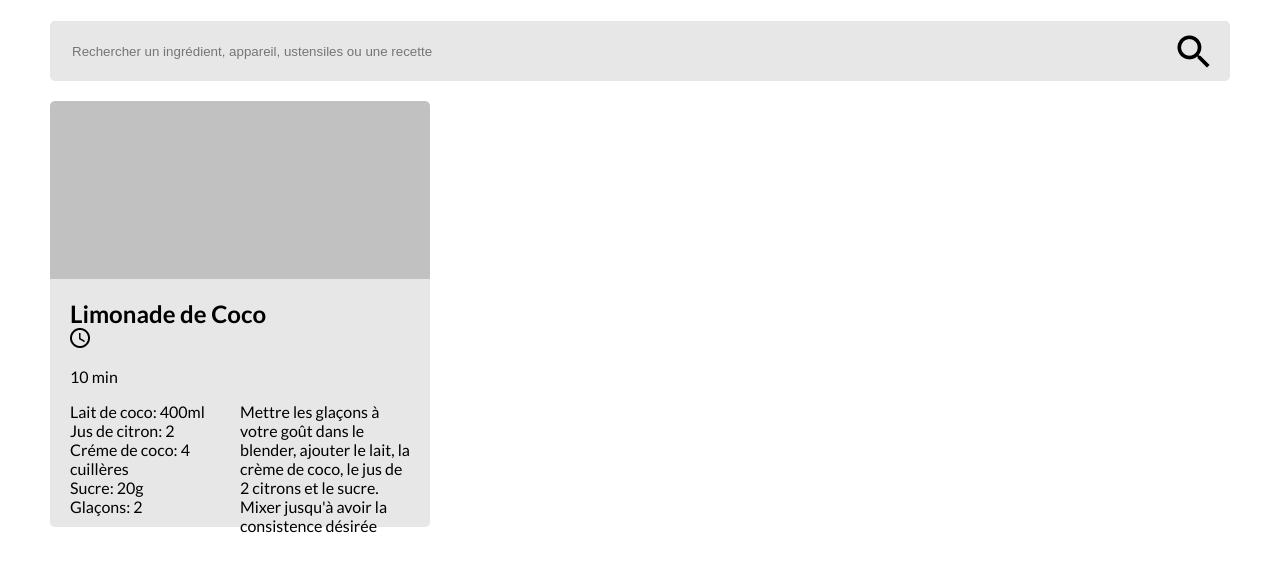
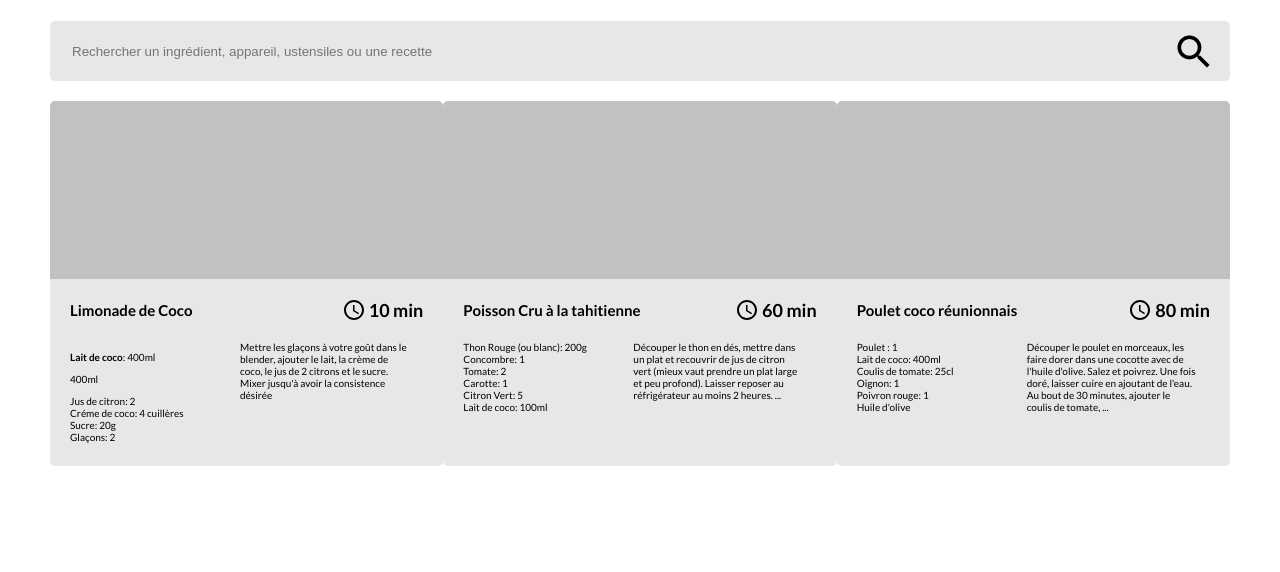
Before and after one commit to MonaH-Dev/MonaHorri_7_08102021, a website: page projet/index.html in a window 1280 px wide. Shown: the part 110-682 px from the top of the page. Drawn offline with Linux system fonts and the light colour scheme.

Commit message:
intégration OK (sauf filtres)

```diff
--- a/projet/index.html
+++ b/projet/index.html
@@ -1,12 +1,12 @@
 <!DOCTYPE html>
 <html lang="en">
   <head>
-    <meta charset="UTF-8">
-    <meta http-equiv="X-UA-Compatible" content="IE=edge">
-    <meta name="viewport" content="width=device-width, initial-scale=1.0">
+    <meta charset="UTF-8" />
+    <meta http-equiv="X-UA-Compatible" content="IE=edge" />
+    <meta name="viewport" content="width=device-width, initial-scale=1.0" />
     <title>Les petits plats - accueil</title>
 
-    <link rel="stylesheet" href="../projet/css/style.css">
+    <link rel="stylesheet" href="../projet/css/style.css" />
   </head>
 
   <body>
@@ -19,8 +19,17 @@
     </header>
     <!-- SEARCH BOX ------------------------->
     <div class="searchbox">
-        <input type="research" name="idea" placeholder="Rechercher un ingrédient, appareil, ustensiles ou une recette" maxlength="200"/>
-        <img class="searchbox__icon" src="../projet/img/search.png" alt="Icon Search">
+      <input
+        type="research"
+        name="idea"
+        placeholder="Rechercher un ingrédient, appareil, ustensiles ou une recette"
+        maxlength="200"
+      />
+      <img
+        class="searchbox__icon"
+        src="../projet/img/search.png"
+        alt="Icon Search"
+      />
     </div>
 
     <!-- SELECTED --------------------------->
@@ -33,29 +42,101 @@
           <div class="recipe-prez">
             <h2>Limonade de Coco</h2>
             <div class="recipe-prez__timing">
-                          <img class="recipe-prez__timing--icon" src="../projet/img/time.png" alt="timer icon">
+              <img
+                class="recipe-prez__timing--icon"
+                src="../projet/img/time.svg"
+                alt="timer icon"
+              />
               <p class="recipe-prez__timing--duration">10 min</p>
             </div>
           </div>
           <div class="recipe-details">
             <div class="recipe-details__ingredient">
-                        Lait de coco: 400ml <br>
-                        Jus de citron: 2 <br>
-                        Créme de coco: 4 cuillères <br>
-                        Sucre: 20g <br>
-                        Glaçons: 2 <br>
+              <ul>
+                <li>
+                  <strong class="OneIgdt">Lait de coco</strong>: 400ml
+                  <p class="QtIgdt">400ml</p>
+                </li>
+                <li>Jus de citron: 2</li>
+                <li>Créme de coco: 4 cuillères</li>
+                <li>Sucre: 20g</li>
+                <li>Glaçons: 2</li>
+              </ul>
             </div>
             <div class="recipe-details__preparation">
-                        Mettre les glaçons à votre goût dans le blender, ajouter le lait, la crème de coco, le jus de 2 citrons et le sucre. Mixer jusqu'à avoir la consistence désirée
+              Mettre les glaçons à votre goût dans le blender, ajouter le lait,
+              la crème de coco, le jus de 2 citrons et le sucre. Mixer jusqu'à
+              avoir la consistence désirée
+            </div>
+          </div>
+        </div>
+      </article>
+      <article class="recipe">
+        <div class="recipePic"></div>
+        <div class="recipePrev">
+          <div class="recipe-prez">
+            <h2>Poisson Cru à la tahitienne</h2>
+            <div class="recipe-prez__timing">
+              <img
+                class="recipe-prez__timing--icon"
+                src="../projet/img/time.svg"
+                alt="timer icon"
+              />
+              <p class="recipe-prez__timing--duration">60 min</p>
+            </div>
+          </div>
+          <div class="recipe-details">
+            <div class="recipe-details__ingredient">
+              Thon Rouge (ou blanc): 200g <br />
+              Concombre: 1 <br />
+              Tomate: 2 <br />
+              Carotte: 1 <br />
+              Citron Vert: 5 <br />
+              Lait de coco: 100ml <br />
+            </div>
+            <div class="recipe-details__preparation">
+              Découper le thon en dés, mettre dans un plat et recouvrir de jus
+              de citron vert (mieux vaut prendre un plat large et peu profond).
+              Laisser reposer au réfrigérateur au moins 2 heures. ...
+            </div>
+          </div>
+        </div>
+      </article>
+      <article class="recipe">
+        <div class="recipePic"></div>
+        <div class="recipePrev">
+          <div class="recipe-prez">
+            <h2>Poulet coco réunionnais</h2>
+            <div class="recipe-prez__timing">
+              <img
+                class="recipe-prez__timing--icon"
+                src="../projet/img/time.svg"
+                alt="timer icon"
+              />
+              <p class="recipe-prez__timing--duration">80 min</p>
+            </div>
+          </div>
+          <div class="recipe-details">
+            <div class="recipe-details__ingredient">
+              Poulet : 1 <br />
+              Lait de coco: 400ml <br />
+              Coulis de tomate: 25cl <br />
+              Oignon: 1 <br />
+              Poivron rouge: 1 <br />
+              Huile d'olive <br />
+            </div>
+            <div class="recipe-details__preparation">
+              Découper le poulet en morceaux, les faire dorer dans une cocotte
+              avec de l'huile d'olive. Salez et poivrez. Une fois doré, laisser
+              cuire en ajoutant de l'eau. Au bout de 30 minutes, ajouter le
+              coulis de tomate, ...
             </div>
           </div>
         </div>
       </article>
     </section>
 
-
     <script src="./recipes.js"></script>
     <script src="./index.js"></script>
   </body>
-
 </html>
--- a/projet/sass/components/_recipe.scss
+++ b/projet/sass/components/_recipe.scss
@@ -1,34 +1,62 @@
 .TheRecipes {
+  display: flex;
+  justify-content: space-between;
   margin-top: 20px;
 }
 
 .recipe {
-  width: 380px;
-  height: 365px;
+  width: 410px;
+  // height: 365px;
+  height: max-content;
   @include bradius;
   .recipePic {
     height: 178px;
     background: darken($color-bg, 15%);
-    @include bradius (5px,5px,0,0);
+    @include bradius(5px, 5px, 0, 0);
   }
   .recipePrev {
-    @include bradius (0,0,5px,5px);
+    @include bradius(0, 0, 5px, 5px);
     background-color: $color-bg;
     padding: 20px;
+    font-size: x-small;
+    font-weight: normal;
   }
   h2 {
     margin: 0;
   }
 }
 
-
+.recipe-prez {
+  display: flex;
+  align-items: center;
+  justify-content: space-between;
+  margin-bottom: 20px;
+  &__timing {
+    display: flex;
+    align-items: center;
+    & img {
+      height: 20px;
+      margin-right: 5px;
+    }
+    & p {
+      margin: 0;
+      align-self: center;
+      font-weight: 700;
+      font-size: 18px;
+    }
+  }
+}
 
 .recipe-details {
   display: flex;
+  &__ingredient ul {
+    list-style-type: none;
+    padding: 0;
+  }
 }
 
-.recipe-details__ingredient, .recipe-details__preparation {
+.recipe-details__ingredient,
+.recipe-details__preparation {
   height: 105px;
   width: 170px;
-
 }
--- a/projet/sass/components/_searchbox.scss
+++ b/projet/sass/components/_searchbox.scss
@@ -1,6 +1,6 @@
 .searchbox {
   height: 60px;
- max-width: 1240px;
+  width: 100%;
   background-color: $color-bg;
   @include bradius;
   display: flex;
```
Also changed, not shown: projet/css/style.css, projet/img/time.png (deleted), projet/img/time.svg (added), 1 other file. Lines whose indentation alone changed are shown as unchanged.
